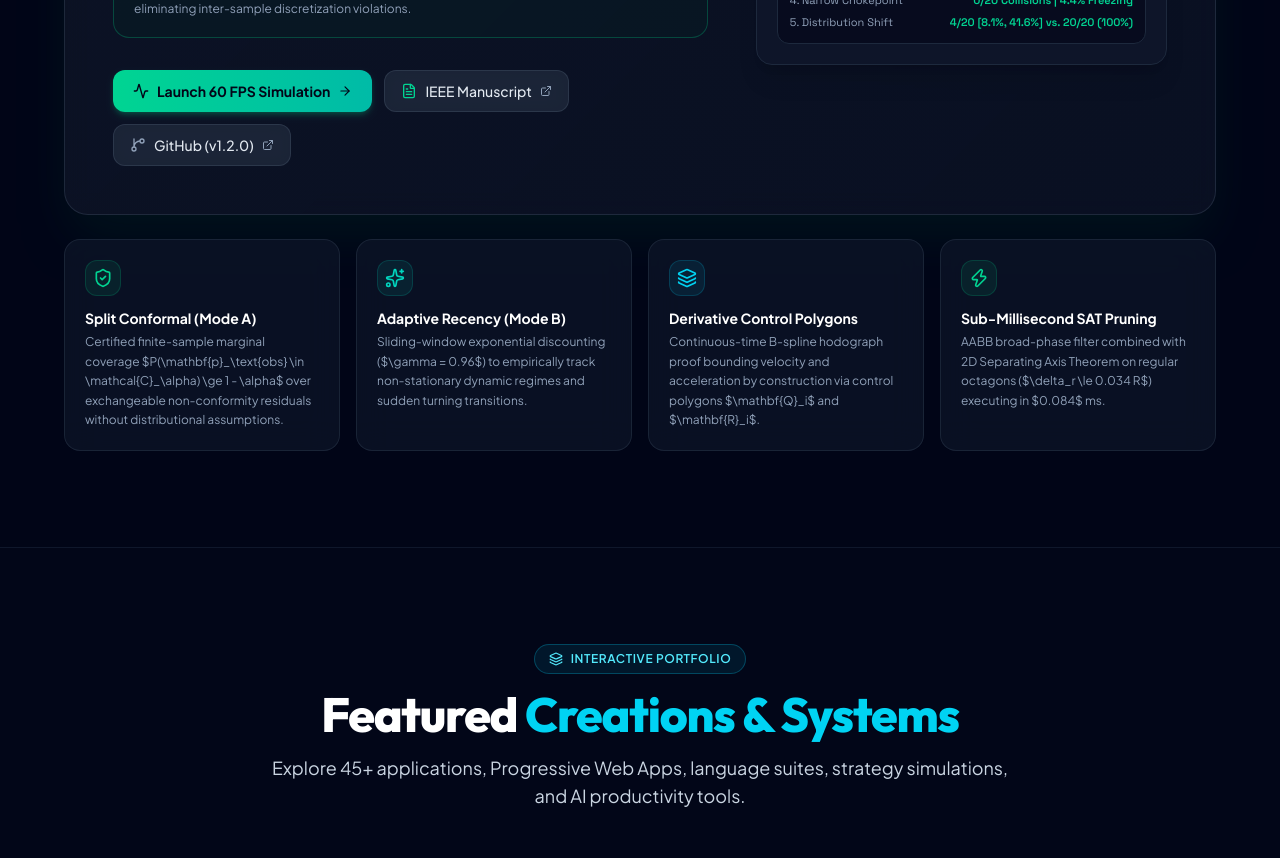
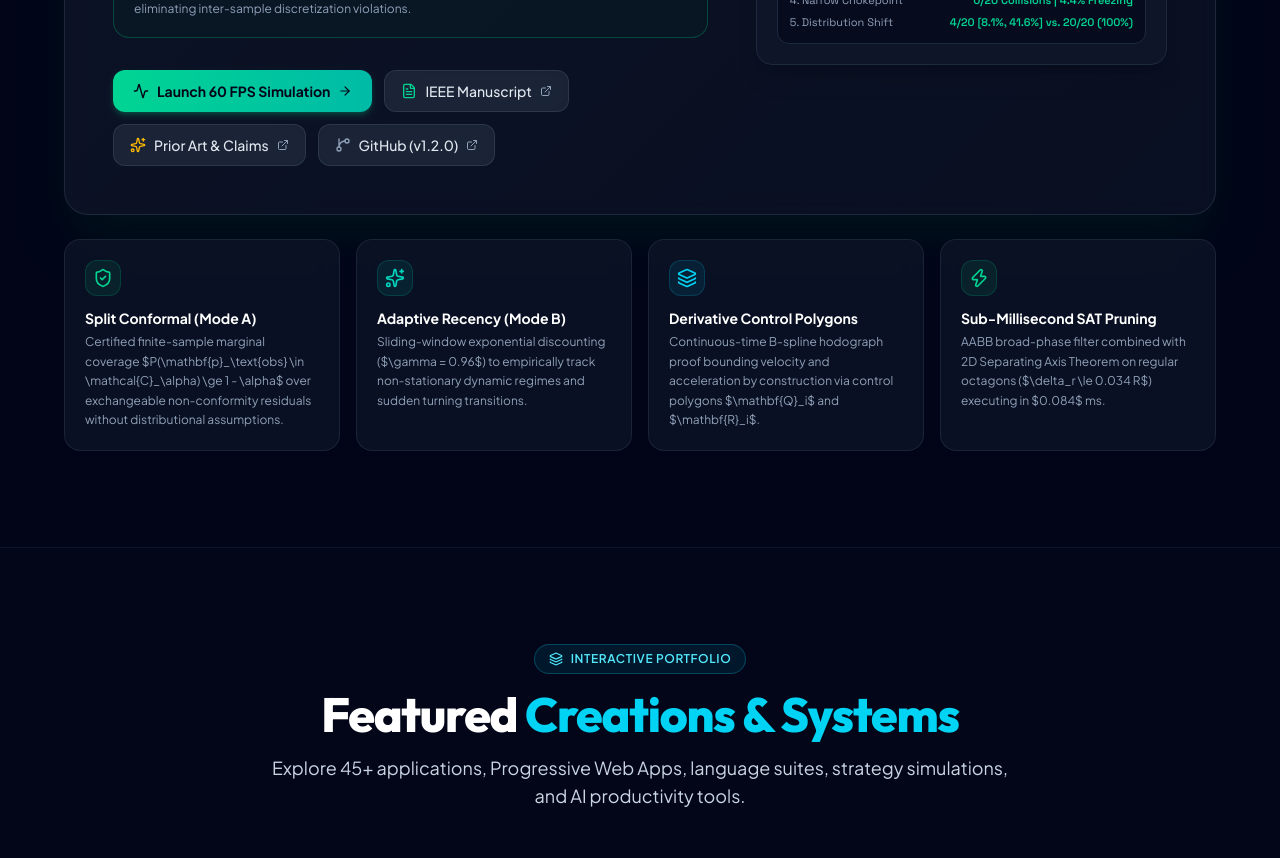
Before and after one commit to rswarke1972-art/Sahil, a React (Vite) app: page / in a window 1280 px wide. Shown: the part 6440-7298 px from the top of the page. Built offline with nearby package versions, Linux system fonts and the light colour scheme.

Commit message:
feat: add 4th button (Prior Art & Claims) to KineticShield showcase in portfolio

```diff
--- a/src/components/AlgorithmShowcase.jsx
+++ b/src/components/AlgorithmShowcase.jsx
@@ -829,6 +829,17 @@ export default function AlgorithmShowcase() {
                   </a>
 
                   <a
+                    href="https://github.com/rswarke1972-art/KineticShield/blob/main/paper/patentability_and_prior_art_review.md"
+                    target="_blank"
+                    rel="noopener noreferrer"
+                    className="px-4 py-2.5 rounded-xl glass-button text-slate-200 hover:text-emerald-300 text-xs sm:text-sm font-medium flex items-center gap-2 border border-slate-700/80 hover:border-emerald-500/40 transition"
+                  >
+                    <Sparkles className="w-4 h-4 text-amber-400" />
+                    <span>Prior Art &amp; Claims</span>
+                    <ExternalLink className="w-3 h-3 text-slate-400" />
+                  </a>
+
+                  <a
                     href="https://github.com/rswarke1972-art/KineticShield"
                     target="_blank"
                     rel="noopener noreferrer"
```
